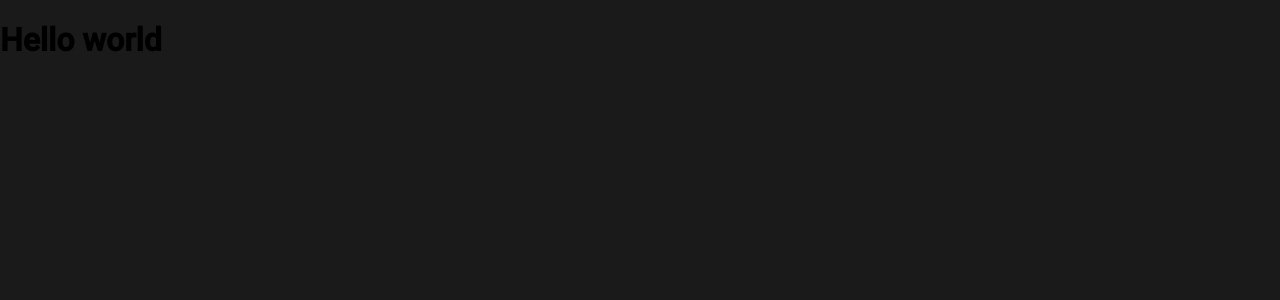
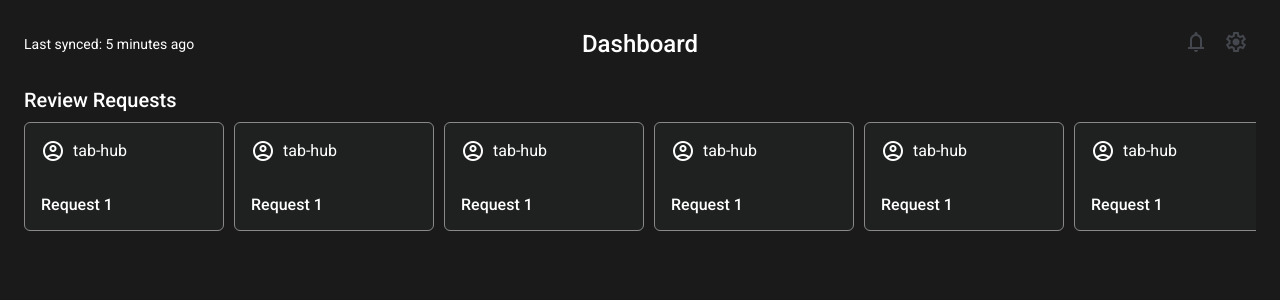
Before and after one commit to Amitoj02/tab-hub, an Angular app: page / in a window 1280 px wide. Shown: the top 300 px of the page. Built offline with nearby package versions, Linux system fonts and the light colour scheme.

Commit message:
feat: Base UI

```diff
--- a/angular.json
+++ b/angular.json
@@ -28,6 +28,7 @@
                             "src/manifest.json"
                         ],
                         "styles": [
+                            "node_modules/bootstrap/dist/css/bootstrap.min.css",
                             "src/custom-theme.scss",
                             "src/styles/main.scss"
                         ],
@@ -87,7 +88,7 @@
                             }
                         ],
                         "styles": [
-                            "src/styles.css"
+                            "src/styles.scss"
                         ],
                         "scripts": []
                     }
--- a/package.json
+++ b/package.json
@@ -21,6 +21,7 @@
     "@angular/platform-browser-dynamic": "^18.2.0",
     "@angular/router": "^18.2.0",
     "@types/chrome": "^0.0.279",
+    "bootstrap": "^5.3.3",
     "rxjs": "~7.8.0",
     "tslib": "^2.3.0",
     "zone.js": "~0.14.10"
--- a/src/app/app.component.html
+++ b/src/app/app.component.html
@@ -7,8 +7,41 @@
 <!-- * * * * * * * to get started with your project! * * * * * * * -->
 <!-- * * * * * * * * * * * * * * * * * * * * * * * * * * * * * * * -->
 
-<main class="main">
-    <h1>Hello world</h1>
+<main class="main p-4">
+    <nav class="row align-items-center">
+        <div class="col">
+            <small>Last synced: 5 minutes ago</small>
+        </div>
+        <div class="col text-center">
+            <h4>Dashboard</h4>
+        </div>
+        <div class="col text-end">
+            <button mat-icon-button class="p-1">
+                <mat-icon>notifications</mat-icon>
+            </button>
+            <button mat-icon-button  class="p-1">
+                <mat-icon>settings</mat-icon>
+            </button>
+        </div>
+    </nav>
+    <section *ngIf="reviewRequests">
+        <h5 class="mt-4">Review Requests</h5>
+        <div class="scrollable-row">
+            @for(request of reviewRequests; track request.id){
+                <div class="review-request card">
+                    <div class="p-3 d-flex">
+                        <mat-icon class="me-2">account_circle</mat-icon>
+                        <a [href]="request.repository.url">{{request.repository.name}}</a>
+                    </div>
+                    <div class="card-body">
+                        <h6 class="card-title">Request 1</h6>
+                    </div>
+                </div>
+            }
+        </div>
+    </section>
+
+
 </main>
 
 <!-- * * * * * * * * * * * * * * * * * * * * * * * * * * * * * * * * -->
--- a/src/app/app.component.scss
+++ b/src/app/app.component.scss
@@ -1,6 +1,7 @@
 @import '../styles/main';
 
-.main {
-    background-color: $primary-bg-color;
-    height: 100%;
+.review-request {
+    flex: 0 0 200px;
+    min-width: 200px;
+    margin: 10px 10px 10px 0;
 }
--- a/src/app/app.component.ts
+++ b/src/app/app.component.ts
@@ -1,13 +1,39 @@
 import {Component} from '@angular/core';
 import {RouterOutlet} from '@angular/router';
+import {MatIcon, MatIconRegistry} from '@angular/material/icon';
+import {MatButtonModule} from '@angular/material/button';
+import {PullRequest} from './interfaces/github';
+import {NgIf} from '@angular/common';
 
 @Component({
     selector: 'app-root',
     standalone: true,
-    imports: [RouterOutlet],
+    imports: [RouterOutlet, MatIcon, MatButtonModule, NgIf],
     templateUrl: './app.component.html',
     styleUrl: './app.component.scss'
 })
 export class AppComponent {
     title = 'tab-hub';
+    reviewRequests: PullRequest[] = []
+
+    constructor(
+        private matIconRegistry: MatIconRegistry,
+    ) {
+
+        matIconRegistry.setDefaultFontSetClass('material-symbols-outlined');
+
+        for(let i = 0; i < 10; i++) {
+            this.reviewRequests.push({
+                id: i,
+                title: 'Add new feature',
+                status: 'open',
+                url: 'https://google.com',
+                createdAt: new Date(),
+                repository: {
+                    name: 'tab-hub',
+                    url: 'https://google.com'
+                }
+            });
+        }
+    }
 }
--- /dev/null
+++ b/src/app/interfaces/github.ts
@@ -0,0 +1,35 @@
+export interface PullRequest {
+    id: number;
+    title: string;
+    status: PullRequestStatusType;
+    url: string;
+    createdAt: Date;
+    repository: Repository;
+}
+
+export type PullRequestStatusType = 'open' | 'closed' | 'merged' | 'draft';
+export enum PullRequestStatus {
+    OPEN = 'open',
+    CLOSED = 'closed',
+    MERGED = 'merged',
+    DRAFT = 'draft'
+}
+
+export interface Issue {
+    id: number;
+    title: string;
+    status: IssueStatusType;
+    url: string;
+    createdAt: Date;
+    repository: Repository;
+}
+export type IssueStatusType = 'open' | 'closed';
+export enum IssueStatus {
+    OPEN = 'open',
+    CLOSED = 'closed'
+}
+
+export interface Repository {
+    name: string;
+    url: string;
+}
--- a/src/index.html
+++ b/src/index.html
@@ -6,7 +6,8 @@
 
         <meta name="viewport" content="width=device-width, initial-scale=1">
         <link href="https://fonts.googleapis.com/css2?family=Roboto:wght@300;400;500&display=swap" rel="stylesheet">
-  <link href="https://fonts.googleapis.com/icon?family=Material+Icons" rel="stylesheet">
+<!--        <link href="https://fonts.googleapis.com/icon?family=Material+Icons" rel="stylesheet">-->
+        <link href="https://fonts.googleapis.com/css2?family=Material+Symbols+Outlined&icon_names=notifications,settings&display=block" rel="stylesheet">
     </head>
     <body class="mat-typography">
         <app-root></app-root>
--- a/src/styles.css
+++ /dev/null
@@ -1,3 +0,0 @@
-/* You can add global styles to this file, and also import other style files */
-
-/*html, body { height: 100%; }*/
--- a/src/styles/main.scss
+++ b/src/styles/main.scss
@@ -5,4 +5,61 @@ html,body {
     background-color: $primary-bg-color;
     font-family: Roboto, "Helvetica Neue", sans-serif;
     margin: 0;
+    color: $primary-text-color;
 }
+
+h1, h2, h3, h4, h5, h6, p {
+    margin-bottom: 0;
+}
+
+a {
+    position: relative;
+    color: $primary-text-color;
+    text-decoration: none;
+    transition: $transition-speed;
+
+    &:before {
+        content: "";
+        position: absolute;
+        display: block;
+        width: 100%;
+        height: 2px;
+        bottom: -2px;
+        left: 0;
+        background-color: white;
+        transform: scaleX(0);
+        transition: transform $transition-speed ease;
+    }
+    &:hover {
+        opacity: 0.8;
+        text-decoration-color: RGBA(255, 255, 255, 1);
+        &:before {
+            transform: scaleX(1);
+        }
+    }
+}
+
+.card {
+    background-color: $secondary-bg-color;
+    border: 1px solid $light-grey;
+    color: $primary-text-color;
+}
+
+.scrollable-row {
+    display: flex;
+    overflow-x: auto;
+}
+
+// Scrollbar
+::-webkit-scrollbar {
+    height: 10px;
+    width: 10px;
+}
+::-webkit-scrollbar-track {
+    border-radius: 10px;
+    background-color: $dark-grey;
+}
+::-webkit-scrollbar-thumb {
+    background: black;
+    border-radius: 10px;
+}
--- a/src/styles/variables.scss
+++ b/src/styles/variables.scss
@@ -3,10 +3,11 @@ $white: #fff;
 $light-grey: #898989;
 $dark-grey: #1F2020;
 $black: #1A1A1A;
+$transition-speed: 0.2s;
 
 // Text colors
-$primary-txt-color: $white;
-$secondary-txt-color: $light-grey;
+$primary-text-color: $white;
+$secondary-text-color: $light-grey;
 
 // Background colors
 $primary-bg-color: $black;
```
Also changed, not shown: src/app/services/api.service.ts (added, +11 -0 lines), 2 other files (tests, documents, lock files or other folders). Lines whose indentation alone changed are shown as unchanged.
